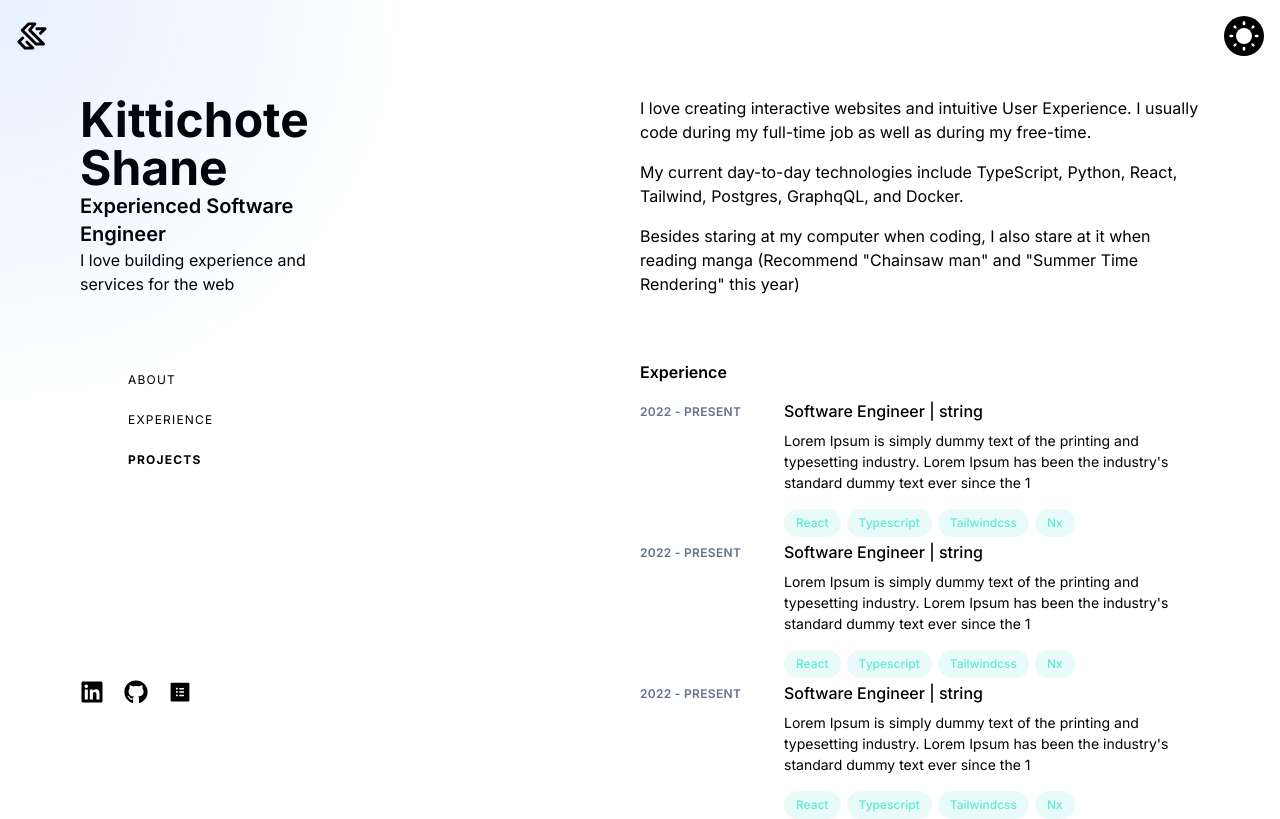
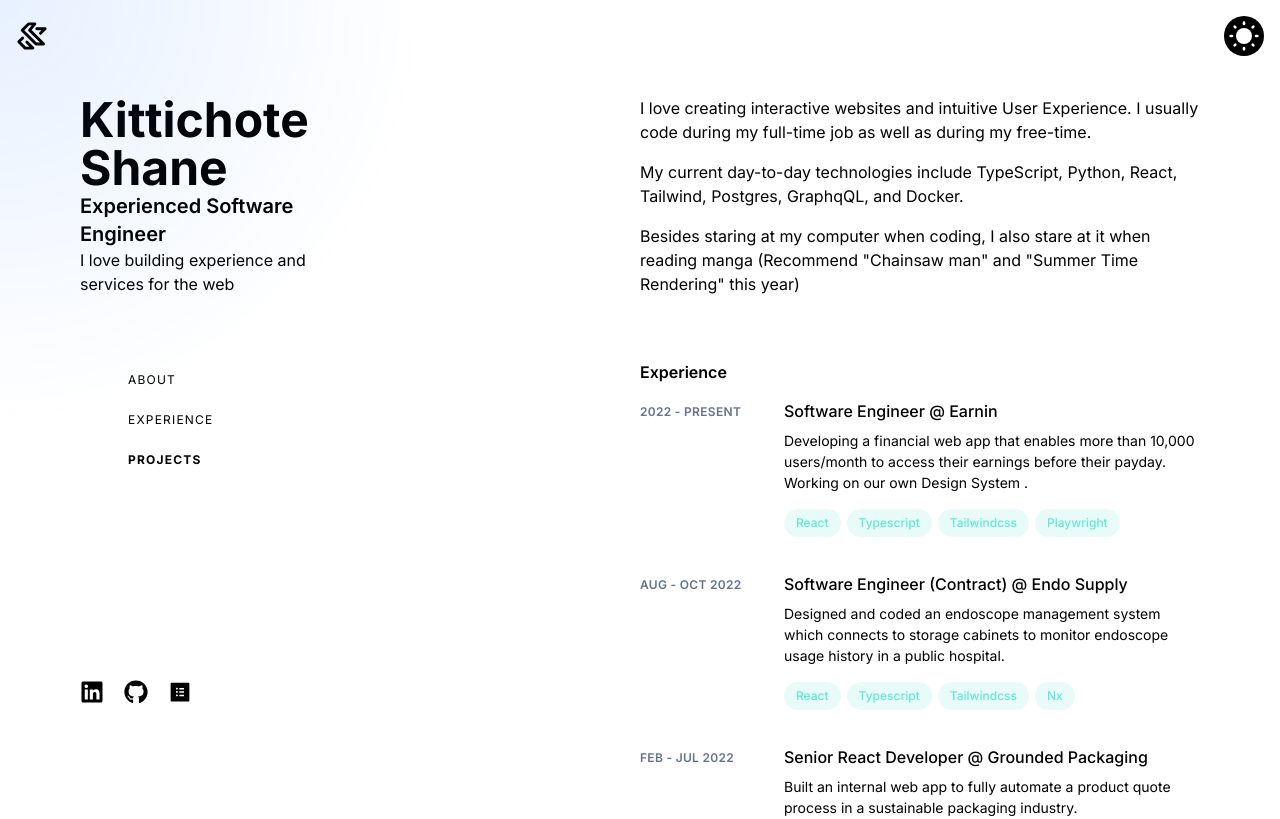
Before and after one commit to KittichoteKamalapirat/dev-port-v3, a Next.js app: page / in a window 1280 px wide. Shown: the top 819 px of the page. Built offline with nearby package versions, Linux system fonts and the light colour scheme.

Commit message:
feat: create copy for experience section

```diff
--- a/src/app/components/sections/Experience.section.tsx
+++ b/src/app/components/sections/Experience.section.tsx
@@ -1,5 +1,3 @@
-import React from "react";
-import { cn } from "../../../lib/cn";
 import P from "../Text/P";
 
 interface Props {
@@ -17,36 +15,38 @@ interface Experience {
 const experiences: Experience[] = [
   {
     title: "Software Engineer",
-    commpany: "string",
+    commpany: "Earnin",
     description:
-      "Lorem Ipsum is simply dummy text of the printing and typesetting industry. Lorem Ipsum has been the industry's standard dummy text ever since the 1",
-    technologies: ["React", "Typescript", "Tailwindcss", "Nx"],
+      "Developing a financial web app that enables more than 10,000 users/month to access their earnings before their payday. Working on our own  Design System .",
+    technologies: ["React", "Typescript", "Tailwindcss", "Playwright"],
     startDate: "2022",
     endDate: "Present",
   },
   {
-    title: "Software Engineer",
-    commpany: "string",
+    title: "Software Engineer (Contract)",
+    commpany: "Endo Supply",
     description:
-      "Lorem Ipsum is simply dummy text of the printing and typesetting industry. Lorem Ipsum has been the industry's standard dummy text ever since the 1",
+      "Designed and coded an endoscope management system which connects to storage cabinets to monitor endoscope usage history in a public hospital.",
     technologies: ["React", "Typescript", "Tailwindcss", "Nx"],
-    startDate: "2022",
-    endDate: "Present",
+    startDate: "Aug",
+    endDate: "Oct 2022",
   },
   {
-    title: "Software Engineer",
-    commpany: "string",
+    title: "Senior React Developer",
+    commpany: "Grounded Packaging",
     description:
-      "Lorem Ipsum is simply dummy text of the printing and typesetting industry. Lorem Ipsum has been the industry's standard dummy text ever since the 1",
-    technologies: ["React", "Typescript", "Tailwindcss", "Nx"],
-    startDate: "2022",
-    endDate: "Present",
+      "Built an internal web app to fully automate a product quote process in a sustainable packaging industry.",
+    technologies: ["Typescript", "NextJS", "GraphQL", "Ruby on Rails"],
+
+    startDate: "Feb",
+    endDate: "Jul 2022",
   },
 ];
 const ExperienceSection = ({ className }: Props) => {
   return (
     <section id="experience" className={className}>
       <h2 className="text-foreground-primary mb-4 font-semibold">Experience</h2>
+      <div className="space-y-8">
         {experiences.map((exp, index) => (
           <div
             key={`experience-${index}`}
@@ -60,7 +60,7 @@ const ExperienceSection = ({ className }: Props) => {
             <div className="z-10 sm:col-span-6">
               <div>
                 <h3 className="text-foreground-primary font-medium leading-snug ">
-                {exp.title} | {exp.commpany}
+                  {exp.title} @ {exp.commpany}
                 </h3>
 
                 <P className="mt-2 text-sm leading-normal text-foreground-secondary">
@@ -85,6 +85,7 @@ const ExperienceSection = ({ className }: Props) => {
             </div>
           </div>
         ))}
+      </div>
     </section>
   );
 };
```
Lines whose indentation alone changed are shown as unchanged.
